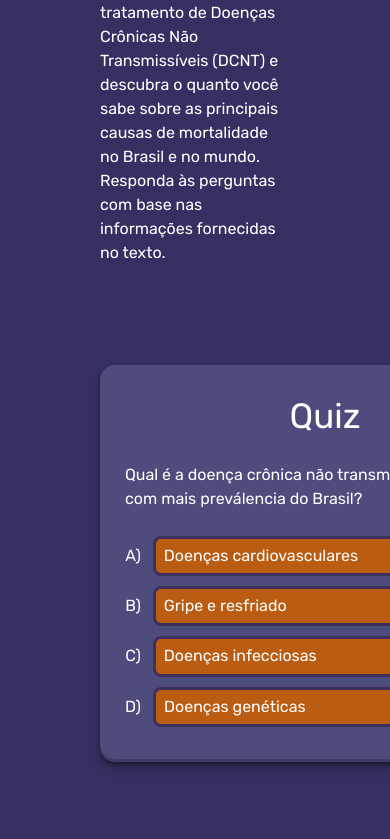
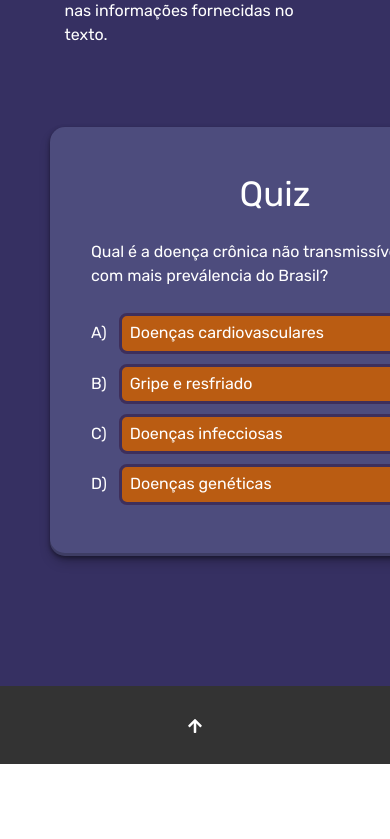
Before and after one commit to MatheusMoorete/Global-Soluition-2, a React (Vite) app: page /Prevencao in a window 390 px wide. Shown: the part 2565-3404 px from the top of the page. After the commit the page ends 3329 px from the top, so only its background shows below. Built offline with nearby package versions, Linux system fonts and the light colour scheme; the HTML template or start-up script is replaced by a standard one.

Commit message:
Deixando mais responsivo

```diff
--- a/src/components/Cards/Cards.jsx
+++ b/src/components/Cards/Cards.jsx
@@ -7,7 +7,7 @@ import { FaLinkedin } from 'react-icons/fa';
 export const CardContainer = styled.div`
   display: flex;
   justify-content: space-around;
-  margin: 100px 0;
+  margin: 60px 0;
   color: #e9ffc2;
 `;
 
@@ -22,7 +22,7 @@ export const Cabecalho = styled.div`
 `;
 
 export const Foto = styled.img`
-  width: 100px;
+  width: 90px;
   border-radius: 50%;
   position: relative;
   bottom: -50px;
@@ -53,9 +53,9 @@ export const RodapeH5 = styled.h5`
   color: #4D4C7D;
   padding: 0 16px;
   display: flex;
-  align-items: center; /* Alinha o ícone com o texto */
+  align-items: center;
 `;
 
 export const LinkedInIcon = styled(FaLinkedin)`
-  margin-left: 8px; /* Adiciona espaço à esquerda do ícone para separá-lo do texto */
+  margin-left: 8px;
 `;
--- a/src/components/Quiz/styles.js
+++ b/src/components/Quiz/styles.js
@@ -1,28 +1,29 @@
 import styled from 'styled-components';
+
 
 export const Container = styled.div`
   background-color: #4D4C7D;
-  width: 450px;
-  min-height: 200px;
+  width: 28.125rem;
+  min-height: 12.5rem;
   height: min-content;
-  border-radius: 15px;
-  padding: 25px;
-  box-shadow: rgba(0, 0, 0, 0.4) 0px 2px 4px, rgba(0, 0, 0, 0.3) 0px 7px 13px -3px, rgba(0, 0, 0, 0.2) 0px -3px 0px inset;
-  margin: 100px auto;
+  border-radius: 0.9375rem;
+  padding: 2.5625rem;
+  box-shadow: rgba(0, 0, 0, 0.4) 0px 0.125rem 0.25rem, rgba(0, 0, 0, 0.3) 0px 0.4375rem 0.8125rem -0.1875rem, rgba(0, 0, 0, 0.2) 0px -0.1875rem 0px inset;
+  margin: 5rem auto;
 `;
+
 export const ContainerQuiz = styled.div`
   max-width: 100%;
-  margin: 150px auto 0;
-  background-color:#363062;
-  padding: 100px;
-  color: #fff;;
-
+  margin: 8.75rem auto 0;
+  background-color: #363062;
+  padding: 3.125rem;
+  color: #fff;
 `;
 
 export const Pontuacao = styled.div`
   display: flex;
-  min-height: 200px;
-  font-size: 24px;
+  min-height: 12.5rem;
+  font-size: 1.5rem;
   flex-direction: column;
   justify-content: center;
   align-items: center;
@@ -37,20 +38,20 @@ export const ContagemPerguntas = styled.div`
   display: flex;
   justify-content: center;
   align-items: baseline;
-  margin-bottom: 20px;
+  margin-bottom: 1.25rem;
 `;
 
 export const ContagemPerguntasSpan = styled.span`
-  font-size: 35px;
+  font-size: 2.1875rem;
 `;
 
 export const Pergunta = styled.div`
-  margin-bottom: 25px;
+  margin-bottom: 1.5625rem;
 `;
 
 export const GrupoResposta = styled.div`
   display: flex;
-  flex: 1 1 300px;
+  flex: 1 1 18.75rem;
   justify-content: center;
   align-items: baseline;
 `;
@@ -67,31 +68,32 @@ export const Button = styled.button`
   justify-content: flex-start;
   align-items: center;
   width: 90%;
-  font-size: 16px;
+  font-size: 1rem;
   color: #fff;
   background-color: #BA5C12;
-  border-radius: 8px;
-  padding: 8px;
-  border: 3px solid #3E2F5B;
+  border-radius: 0.5rem;
+  padding: 0.5rem;
+  border: 0.1875rem solid #3E2F5B;
   cursor: pointer;
-  margin: 0 12px 10px;
+  margin: 0 0.75rem 0.625rem;
 
   &:hover {
     background-color: #261132;
   }
 `;
+
 export const ButtonReplay = styled.button`
   display: flex;
   justify-content: flex-start;
   align-items: center;
-  font-size: 16px;
+  font-size: 1rem;
   color: #fff;
   background-color: #BA5C12;
-  border-radius: 8px;
-  padding: 8px;
-  border: 3px solid #3E2F5B;
+  border-radius: 0.5rem;
+  padding: 0.5rem;
+  border: 0.1875rem solid #3E2F5B;
   cursor: pointer;
-  margin: 0 12px 10px;
+  margin: 0 0.75rem 0.625rem;
 
   &:hover {
     background-color: #261132;
--- a/src/components/Swiper/Swiper.jsx
+++ b/src/components/Swiper/Swiper.jsx
@@ -13,10 +13,9 @@ const StyledNavigation = styled.div`
   .swiper-button-prev,
   .swiper-button-next {
     position: absolute;
-    top: 50%;
-    width: 30px;
-    height: 30px;
-    margin-top: -15px;
+    top: 65%;
+    width: 20px;
+    height: 20px;
     z-index: 10;
     cursor: pointer;
 
--- a/src/paginas/Home/index.jsx
+++ b/src/paginas/Home/index.jsx
@@ -32,7 +32,7 @@ const StyledH1 = styled.h1`
 
 const AboutSection = styled.div`
   background-color: #363062;
-  padding: 100px;
+  padding: 70px;
   color: #fff;
 
 `;
--- a/src/paginas/Prevencao/index.jsx
+++ b/src/paginas/Prevencao/index.jsx
@@ -2,6 +2,7 @@ import TextSection from "../../components/TextSection/TextSection";
 import QuizSection from "../../components/Quiz";
 import { ContainerQuiz } from "../../components/Quiz/styles";
 import MyFooter from "./../../components/Footer/MyFooter";
+import { StyledTitle, PageContainer } from "../../components/StyledBasics/StyleBasics";
 
 
 
@@ -9,9 +10,11 @@ const Tema3 = () => {
   return (
     <>
       <TextSection />
-      <ContainerQuiz id="quiz-section">
-        <br></br>
-        <h1>Cuidando da Saúde: Desafio DCNT</h1>
+
+      <ContainerQuiz>
+        <br id="quiz-section"></br>
+        <PageContainer>
+        <StyledTitle>Cuidando da Saúde: Desafio DCNT</StyledTitle>
         <p>
           Bem-vindo ao quiz "Cuidando da Saúde: Desafio DCNT". Teste seus
           conhecimentos sobre a prevenção e tratamento de Doenças Crônicas Não
@@ -19,6 +22,7 @@ const Tema3 = () => {
           principais causas de mortalidade no Brasil e no mundo. Responda às
           perguntas com base nas informações fornecidas no texto.
         </p>
+        </PageContainer>
         <QuizSection />
       </ContainerQuiz>
       <MyFooter />
```
